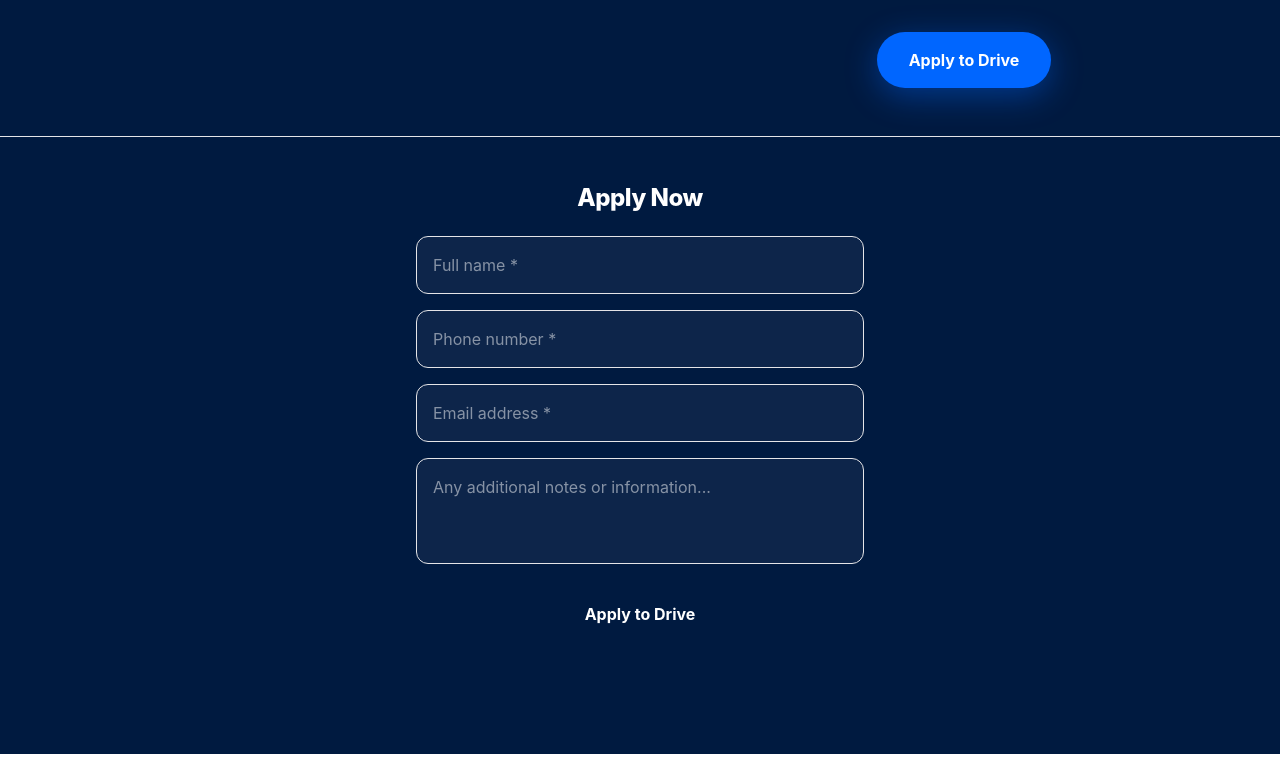
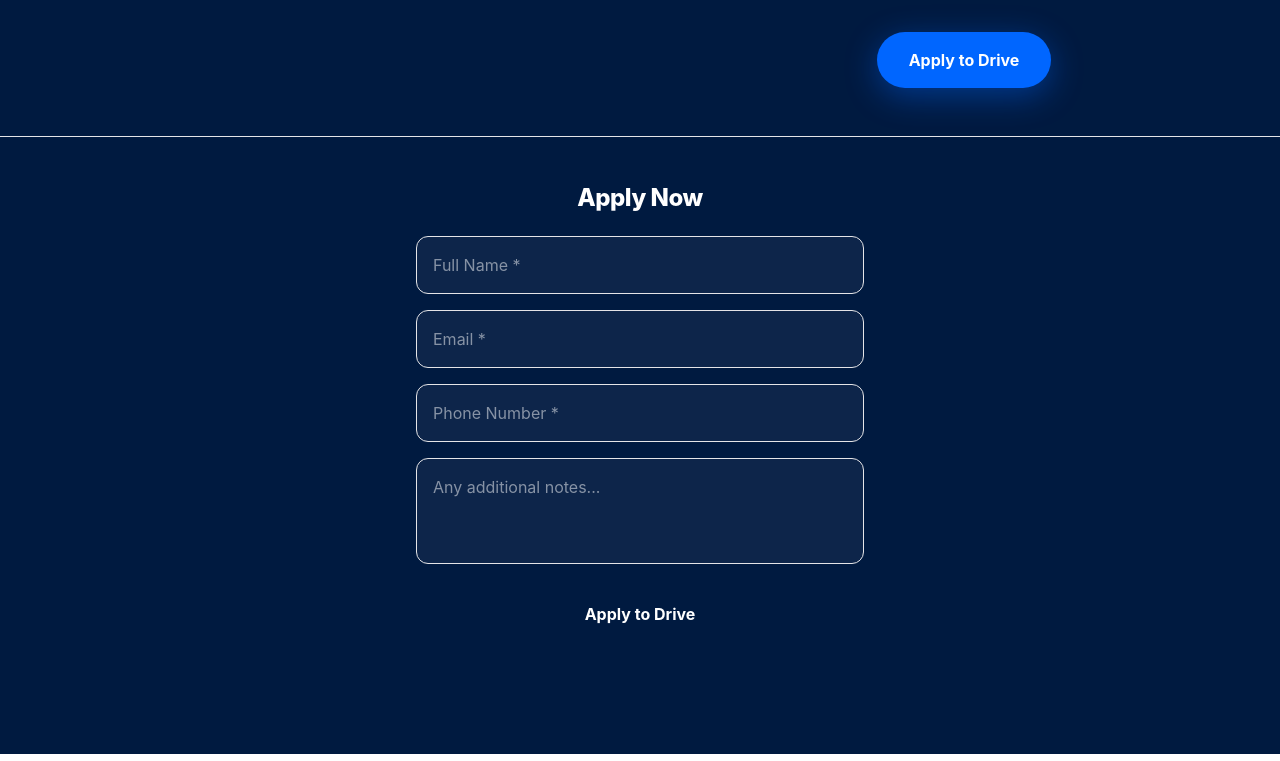
Before and after one commit to Emdddd/wise-chinchilla-roam, a Next.js app: page / in a window 1280 px wide. Shown: the part 3370-4131 px from the top of the page. Built offline with nearby package versions, Linux system fonts and the light colour scheme; no server answers.

Commit message:
Update rikba-driver-section.tsx

```diff
--- a/components/rikba-driver-section.tsx
+++ b/components/rikba-driver-section.tsx
@@ -1,4 +1,8 @@
+import { useRef, useEffect } from "react";
+
 export function RikbaDriverSection() {
+  const formRef = useRef();
+
   const perks = [
     {
       label: "Higher Earnings Per Trip",
@@ -31,13 +35,32 @@ export function RikbaDriverSection() {
     },
   ];
 
+  useEffect(() => {
+    const observer = new IntersectionObserver(
+      (entries) => {
+        entries.forEach((entry) => {
+          if (entry.isIntersecting) {
+            const width = entry.target.getAttribute("data-width");
+            entry.target.style.setProperty("--progress", width / 100);
+            entry.target.classList.add("animate");
+            observer.unobserve(entry.target);
+          }
+        });
+      },
+      { threshold: 0.3 }
+    );
+
+    document.querySelectorAll(".progress-bars").forEach((bar) => {
+      observer.observe(bar);
+    });
+  }, []);
+
   return (
     <section
       id="drivers"
       className="py-20 md:py-28 scroll-mt-20"
       style={{ background: "var(--brand-navy)" }}
     >
-      {/* Driver Section */}
       <div className="max-w-7xl mx-auto px-4 sm:px-6 lg:px-8">
         <div className="grid lg:grid-cols-2 gap-14 lg:gap-20 items-center">
           {/* Left — image + comparison */}
@@ -247,30 +270,6 @@ export function RikbaDriverSection() {
         }
       `}</style>
 
-      {/* Scroll Animation Script */}
-      <script
-        dangerouslySetInnerHTML={{
-          __html: `
-            document.addEventListener('DOMContentLoaded', () => {
-              const observer = new IntersectionObserver((entries) => {
-                entries.forEach(entry => {
-                  if (entry.isIntersecting) {
-                    const width = entry.target.getAttribute('data-width');
-                    entry.target.style.setProperty('--progress', width / 100);
-                    entry.target.classList.add('animate');
-                    observer.unobserve(entry.target);
-                  }
-                });
-              }, { threshold: 0.3 });
-
-              document.querySelectorAll('.progress-bars').forEach(bar => {
-                observer.observe(bar);
-              });
-            });
-          `,
-        }}
-      />
-
       {/* Driver Application Form */}
       <div
         id="apply-driver"
@@ -285,25 +284,15 @@ export function RikbaDriverSection() {
           </h3>
 
           <form
+            ref={formRef}
             action="https://api.web3forms.com/submit"
             method="POST"
             className="space-y-4"
           >
-            {/* Web3Forms settings */}
             <input
               type="hidden"
               name="access_key"
               value="d0315504-431b-43b7-af8e-64e99d28378e"
-            />
-            <input
-              type="hidden"
-              name="subject"
-              value="New Driver Application - Rikba Malta"
-            />
-            <input
-              type="hidden"
-              name="from_name"
-              value="Rikba Driver Portal"
             />
             <input
               type="hidden"
@@ -314,42 +303,37 @@ export function RikbaDriverSection() {
             <input
               type="text"
               name="full_name"
-              placeholder="Full name *"
+              placeholder="Full Name *"
               required
-              className="w-full p-4 rounded-xl border border-white/20 bg-white/5 text-white placeholder-white/50 focus:outline-none focus:ring-2 focus:ring-var(--brand)"
-              style={{ fontFamily: "DM Sans, sans-serif" }}
+              className="w-full p-4 rounded-xl border border-white/20 bg-white/5 text-white placeholder-white/50 focus:outline-none"
+            />
+
+            <input
+              type="email"
+              name="email"
+              placeholder="Email *"
+              required
+              className="w-full p-4 rounded-xl border border-white/20 bg-white/5 text-white placeholder-white/50 focus:outline-none"
             />
 
             <input
               type="tel"
               name="phone"
-              placeholder="Phone number *"
+              placeholder="Phone Number *"
               required
-              className="w-full p-4 rounded-xl border border-white/20 bg-white/5 text-white placeholder-white/50 focus:outline-none focus:ring-2 focus:ring-var(--brand)"
-              style={{ fontFamily: "DM Sans, sans-serif" }}
-            />
-
-            <input
-              type="email"
-              name="email"
-              placeholder="Email address *"
-              required
-              className="w-full p-4 rounded-xl border border-white/20 bg-white/5 text-white placeholder-white/50 focus:outline-none focus:ring-2 focus:ring-var(--brand)"
-              style={{ fontFamily: "DM Sans, sans-serif" }}
+              className="w-full p-4 rounded-xl border border-white/20 bg-white/5 text-white placeholder-white/50 focus:outline-none"
             />
 
             <textarea
               name="message"
-              placeholder="Any additional notes or information..."
-              className="w-full p-4 rounded-xl border border-white/20 bg-white/5 text-white placeholder-white/50 focus:outline-none focus:ring-2 focus:ring-var(--brand) resize-none"
-              rows="3"
-              style={{ fontFamily: "DM Sans, sans-serif" }}
+              placeholder="Any additional notes..."
+              rows={3}
+              className="w-full p-4 rounded-xl border border-white/20 bg-white/5 text-white placeholder-white/50 focus:outline-none resize-none"
             />
 
             <button
               type="submit"
               className="w-full p-4 rounded-xl bg-var(--brand) text-white font-bold hover:bg-blue-600 transition-colors"
-              style={{ fontFamily: "DM Sans, sans-serif" }}
             >
               Apply to Drive
             </button>
```
